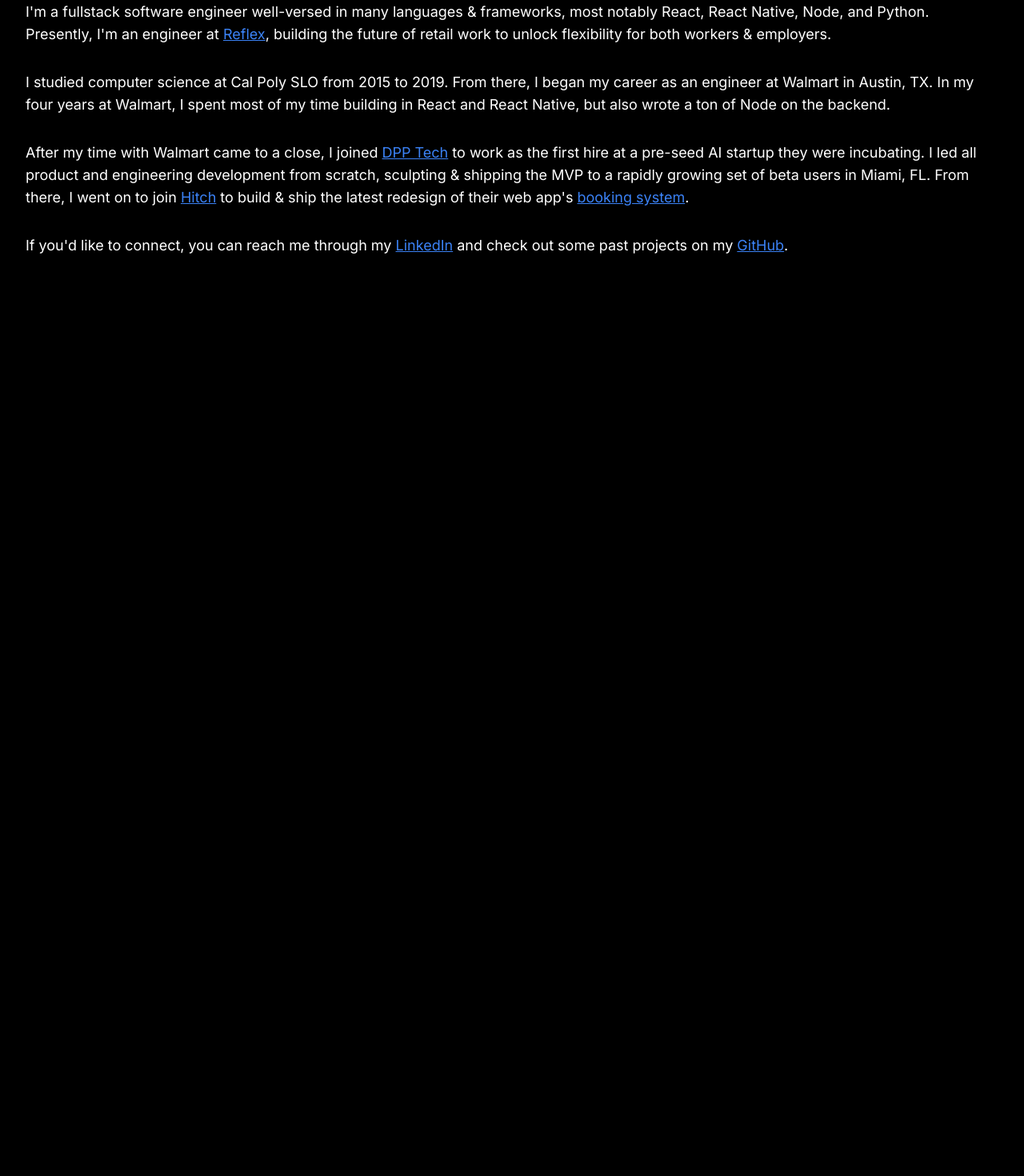
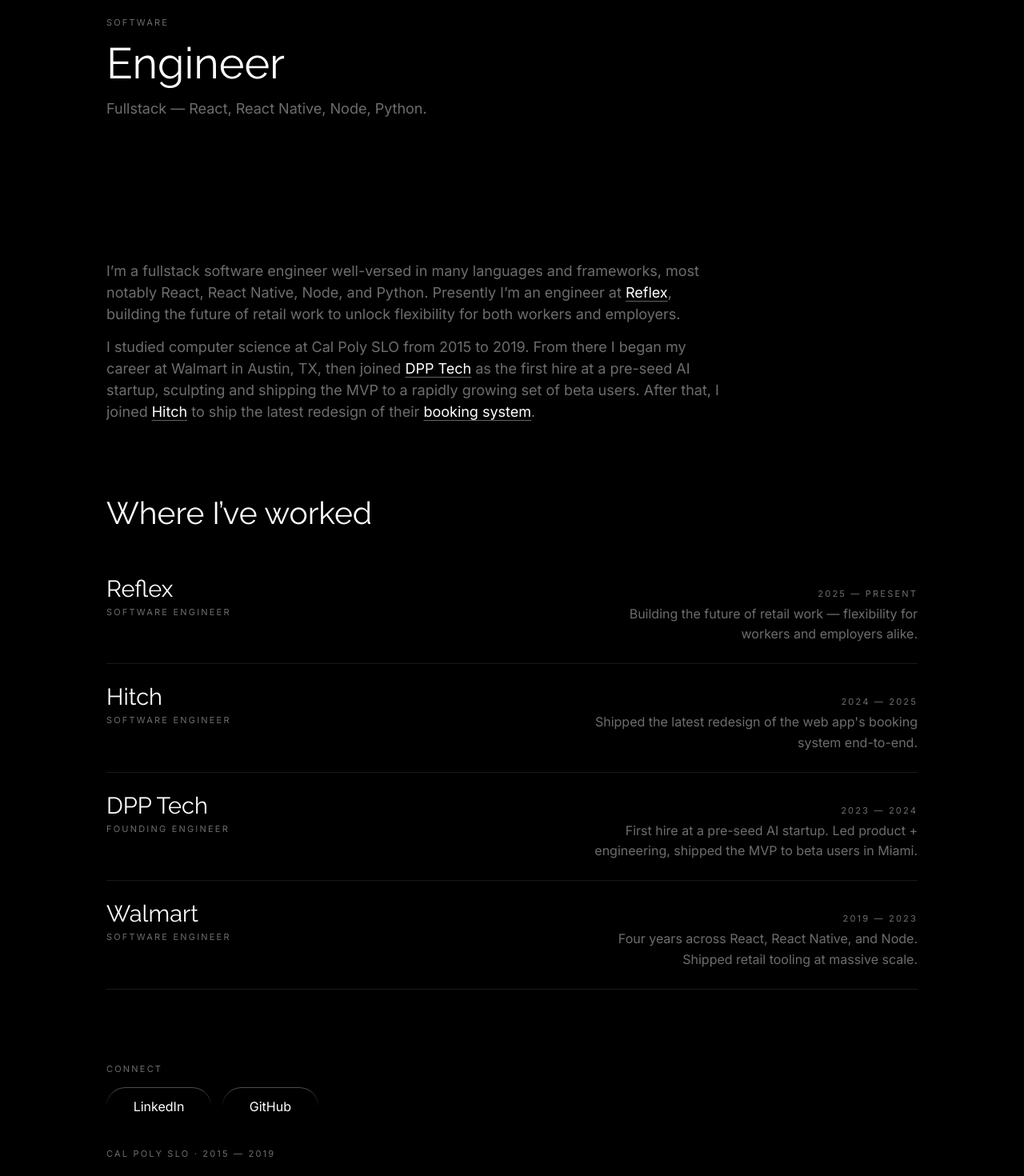
Before and after one commit to hanskamin/website, a Next.js app: page /software in a window 1280 px wide. Shown: the part 220-1690 px from the top of the page at 80% size. Before the commit the page ends 800 px from the top, so only its background shows below. Built offline with nearby package versions, Linux system fonts and the light colour scheme.

Commit message:
software: redesign with hero, structured role list, and connect block

```diff
--- a/app/(pages)/software/page.tsx
+++ b/app/(pages)/software/page.tsx
@@ -1,45 +1,187 @@
-import Link from "next/link";
+import Container from "@/app/ui/Container";
+import Section from "@/app/ui/Section";
+import Hero from "@/app/ui/Hero";
+import Reveal from "@/app/ui/Reveal";
+import Button from "@/app/ui/Button";
+
+const roles = [
+  {
+    company: "Reflex",
+    href: "https://reflex.careers",
+    period: "2025 — present",
+    role: "Software Engineer",
+    summary:
+      "Building the future of retail work — flexibility for workers and employers alike.",
+  },
+  {
+    company: "Hitch",
+    href: "https://hitch.com",
+    period: "2024 — 2025",
+    role: "Software Engineer",
+    summary:
+      "Shipped the latest redesign of the web app's booking system end-to-end.",
+  },
+  {
+    company: "DPP Tech",
+    href: "https://dpptech.com",
+    period: "2023 — 2024",
+    role: "Founding Engineer",
+    summary:
+      "First hire at a pre-seed AI startup. Led product + engineering, shipped the MVP to beta users in Miami.",
+  },
+  {
+    company: "Walmart",
+    href: "https://walmart.com",
+    period: "2019 — 2023",
+    role: "Software Engineer",
+    summary:
+      "Four years across React, React Native, and Node. Shipped retail tooling at massive scale.",
+  },
+];
+
+const linkClass =
+  "text-frost underline underline-offset-4 decoration-misty hover:decoration-frost transition-colors";
 
 export default function Page() {
   return (
-    <div className="flex flex-col text-left px-8 py-4">
-      <div>
-        <h2 className="text-3xl mt-16 font-semibold pb-2 font-[family-name:var(--font-geist-mono)]">
-          Software
-        </h2>
-        <p className="text-lg mt-8 pb-8 font-[family-name:var(--font-geist-mono)]">
-          {`I'm a fullstack software engineer well-versed in many languages & frameworks,
-            most notably React, React Native, Node, and Python. Presently, I'm an engineer at `}
-            <Link href={"https://reflex.careers"} className="underline text-blue-500">{`Reflex`}</Link>
-            {`, building the future of retail work to unlock flexibility for both workers & employers.`}
-        </p>
-        <p className="text-lg pb-8 font-[family-name:var(--font-geist-mono)]">
-          {
-            `I studied computer science at Cal Poly SLO from 2015 to 2019. From there, I began my career as an
-            engineer at Walmart in Austin, TX. In my four years at Walmart, I spent most of my time building in
-            React and React Native, but also wrote a ton of Node on the backend.`
-          }
-        </p>
-        <p className="text-lg pb-8 font-[family-name:var(--font-geist-mono)]">
-          {
-            `After my time with Walmart came to a close, I joined `}
-            <Link href={"https://dpptech.com"} className="underline text-blue-500">{`DPP Tech`}</Link>
-            {` to work as the first hire at a pre-seed AI startup they were incubating. I led all product and engineering
-            development from scratch, sculpting & shipping the MVP to a rapidly growing set of beta users in Miami, FL.`}
-            {` From there, I went on to join `}
-            <Link href={"https://hitch.com"} className="underline text-blue-500">{`Hitch`}</Link>
-            {` to build & ship the latest redesign of their web app's `}
-            <Link href={"https://hitch.com/book"} className="underline text-blue-500">{`booking system`}</Link>
-            {`.`}
-        </p>
-        <p className="text-lg pb-8 font-[family-name:var(--font-geist-mono)]">
-          {`If you'd like to connect, you can reach me through my `}
-          <Link href={"https://linkedin.com/in/hanskamin"} className="underline text-blue-500">{`LinkedIn`}</Link>
-          {` and check out some past projects on my `}
-          <Link href={"https://github.com/hanskamin"} className="underline text-blue-500">{`GitHub`}</Link>{`.`}
-        </p>
-        {/* Projects list */}
-      </div>
-    </div>
+    <>
+      <Hero
+        eyebrow="Software"
+        title="Engineer"
+        subtitle="Fullstack — React, React Native, Node, Python."
+      />
+
+      <Section className="!pt-0">
+        <Container>
+          <Reveal>
+            <div className="flex flex-col gap-elem max-w-[68ch] text-sub text-whisper">
+              <p>
+                I&rsquo;m a fullstack software engineer well-versed in many
+                languages and frameworks, most notably React, React Native,
+                Node, and Python. Presently I&rsquo;m an engineer at{" "}
+                <a
+                  href="https://reflex.careers"
+                  target="_blank"
+                  rel="noreferrer"
+                  className={linkClass}
+                >
+                  Reflex
+                </a>
+                , building the future of retail work to unlock flexibility for
+                both workers and employers.
+              </p>
+              <p>
+                I studied computer science at Cal Poly SLO from 2015 to 2019.
+                From there I began my career at Walmart in Austin, TX, then
+                joined{" "}
+                <a
+                  href="https://dpptech.com"
+                  target="_blank"
+                  rel="noreferrer"
+                  className={linkClass}
+                >
+                  DPP Tech
+                </a>{" "}
+                as the first hire at a pre-seed AI startup, sculpting and
+                shipping the MVP to a rapidly growing set of beta users. After
+                that, I joined{" "}
+                <a
+                  href="https://hitch.com"
+                  target="_blank"
+                  rel="noreferrer"
+                  className={linkClass}
+                >
+                  Hitch
+                </a>{" "}
+                to ship the latest redesign of their{" "}
+                <a
+                  href="https://hitch.com/book"
+                  target="_blank"
+                  rel="noreferrer"
+                  className={linkClass}
+                >
+                  booking system
+                </a>
+                .
+              </p>
+            </div>
+          </Reveal>
+        </Container>
+      </Section>
+
+      <Section>
+        <Container>
+          <Reveal>
+            <h2 className="font-display text-h-sm md:text-h text-frost mb-8">
+              Where I&rsquo;ve worked
+            </h2>
+          </Reveal>
+          <ul className="flex flex-col">
+            {roles.map((role, idx) => (
+              <li key={role.company}>
+                <Reveal delay={idx * 0.05}>
+                  <a
+                    href={role.href}
+                    target="_blank"
+                    rel="noreferrer"
+                    className="group flex flex-col md:flex-row md:items-baseline md:justify-between gap-2 md:gap-elem py-6 border-b border-white/10 hover:border-frost transition-colors duration-300"
+                  >
+                    <div className="flex flex-col gap-1">
+                      <span className="font-display text-h-sm text-frost group-hover:text-gradient-ocean transition-colors">
+                        {role.company}
+                      </span>
+                      <span className="text-caption uppercase tracking-[0.2em] text-whisper">
+                        {role.role}
+                      </span>
+                    </div>
+                    <div className="flex flex-col md:items-end md:text-right gap-1 md:max-w-[40ch]">
+                      <span className="text-caption uppercase tracking-[0.2em] text-whisper">
+                        {role.period}
+                      </span>
+                      <span className="text-body text-whisper">
+                        {role.summary}
+                      </span>
+                    </div>
+                  </a>
+                </Reveal>
+              </li>
+            ))}
+          </ul>
+        </Container>
+      </Section>
+
+      <Section>
+        <Container>
+          <Reveal>
+            <div className="flex flex-col gap-elem">
+              <span className="text-caption uppercase tracking-[0.2em] text-whisper">
+                Connect
+              </span>
+              <div className="flex flex-col sm:flex-row gap-elem">
+                <Button
+                  href="https://linkedin.com/in/hanskamin"
+                  external
+                  variant="ghost"
+                  fullWidth
+                >
+                  LinkedIn
+                </Button>
+                <Button
+                  href="https://github.com/hanskamin"
+                  external
+                  variant="ghost"
+                  fullWidth
+                >
+                  GitHub
+                </Button>
+              </div>
+              <span className="text-caption uppercase tracking-[0.2em] text-whisper pt-elem">
+                Cal Poly SLO &middot; 2015 — 2019
+              </span>
+            </div>
+          </Reveal>
+        </Container>
+      </Section>
+    </>
   );
 }
```
